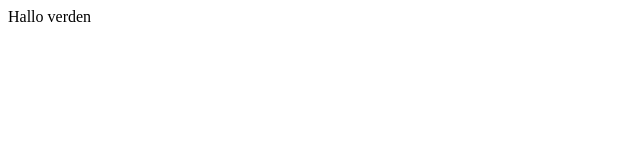
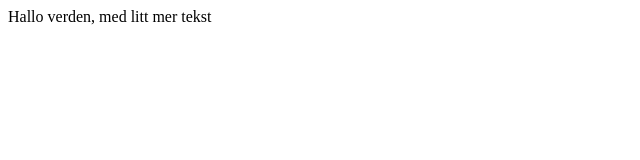
Before and after one commit to Ciber-Norge/git-workshop-2018, a plain HTML site: page index.html in a window 1280 px wide. Shown: the whole page, without its empty margins (0-640 px from the left). Drawn offline with Linux system fonts and the light colour scheme.

Commit message:
Litt mer tekst

```diff
--- a/index.html
+++ b/index.html
@@ -4,7 +4,7 @@
 </head>
 <body>
     <div>
-        <p>Hallo verden</p>
+        <p>Hallo verden, med litt mer tekst</p>
     </div>
 </body>
 </html>
```
